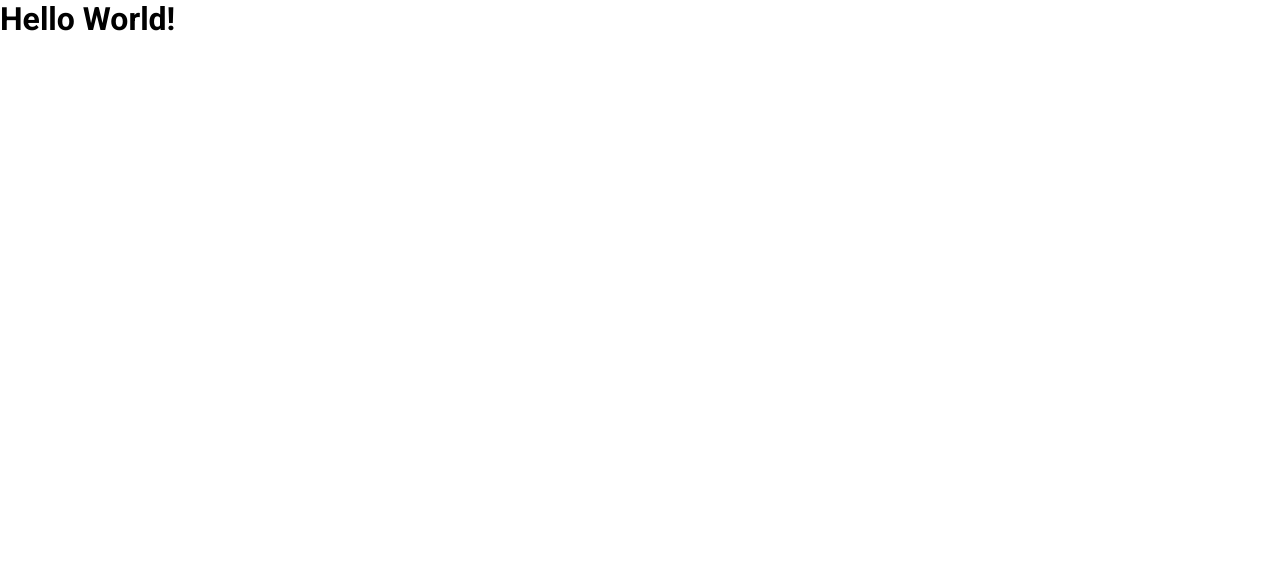
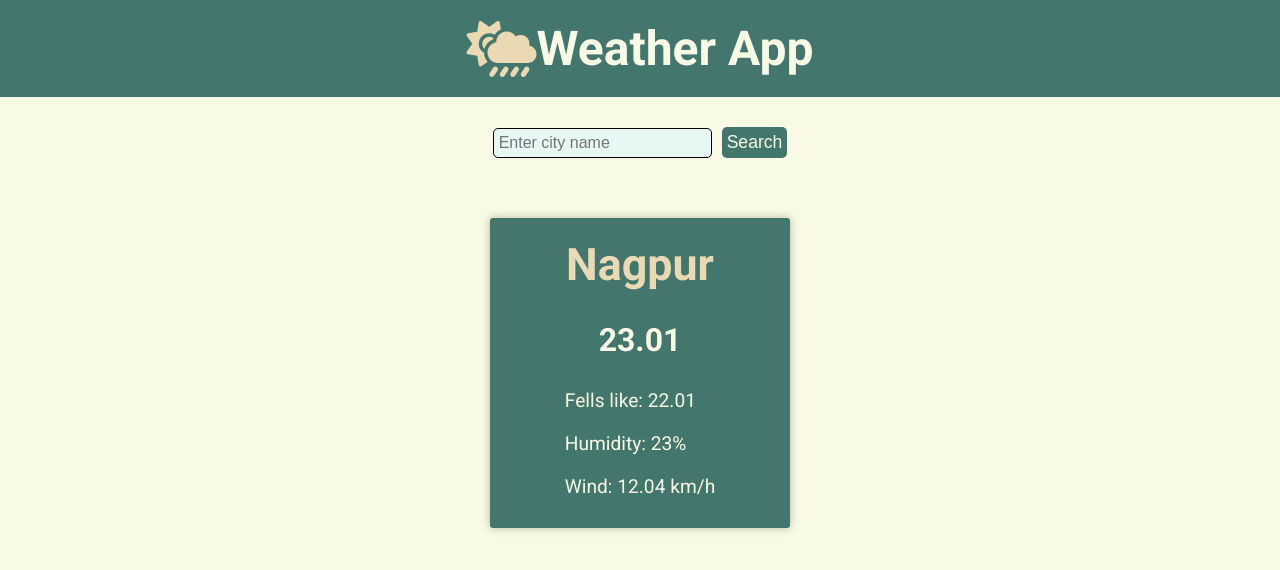
Before and after one commit to mr-Bones3108/weather-app-project, a plain HTML site: page index.html in a window 1280 px wide. Drawn offline with Linux system fonts and the light colour scheme.

Commit message:
add sample frontend markup

```diff
--- a/index.html
+++ b/index.html
@@ -4,10 +4,44 @@
     <meta charset="UTF-8">
     <meta name="viewport" content="width=device-width, initial-scale=1.0">
     <link rel="stylesheet" href="style.css">
-    <title>webpack-template</title>
+    <link rel="stylesheet" href="https://cdnjs.cloudflare.com/ajax/libs/font-awesome/6.5.1/css/all.min.css" integrity="sha512-DTOQO9RWCH3ppGqcWaEA1BIZOC6xxalwEsw9c2QQeAIftl+Vegovlnee1c9QX4TctnWMn13TZye+giMm8e2LwA==" crossorigin="anonymous" referrerpolicy="no-referrer" />
+    <title>Weather app</title>
 </head>
 <body>
-    <h1>Hello World!</h1>
+    <div class="container">
+        <div class="header">
+            <div class="logo-head">
+                <i class="fa-solid fa-cloud-sun-rain"></i>
+            </div>
+            <div class="project-name">
+                <h1>Weather App</h1>
+            </div>
+        </div>
+
+        <div class="search-section">
+            <div class="location-name">
+                <input type="text" placeholder="Enter city name">
+            </div>
+            <div class="location-search">
+                <button>Search</button>
+            </div>
+        </div>
+        <div class="card-container">
+            <div class="card-section">
+                <div class="city-name"> <h1>Nagpur</h1></div>
+                <div class="city-temp"><h1>23.01</h1></div>
+                <div class="readings">
+                    <div class="fells-like">Fells like: 22.01</div>
+                    <div class="humidity">Humidity: 23%</div>
+                    <div class="wind">Wind: 12.04 km/h</div>
+                </div>
+
+            </div>
+        </div>
+    </div>
+
+
+
     <script src="main.js"></script>
 </body>
 </html>
--- a/style.css
+++ b/style.css
@@ -4,6 +4,112 @@
   padding: 0;
   box-sizing: border-box;
 }
+
 body {
   font-family: 'Roboto', sans-serif;
 }
+
+:root{
+  --logo-color:#F8FAE5;
+  --logo-head-color:#EBD9B4;
+  --header-bg-color:#43766C;
+}
+
+.container{
+  background-color: var(--logo-color);
+  height: 100vh;
+}
+
+/* header-section  */
+
+.header{
+    background-color: var(--header-bg-color);
+    display: flex;
+    justify-content: center;
+    align-items: center;
+    padding: 20px 0px 20px 0px;
+}
+
+.logo-head i{
+  font-size: 3.5rem;
+  color: var(--logo-head-color)
+}
+
+.project-name{
+  font-size: 1.5rem;
+  color: var(--logo-color);
+}
+
+/* search-section  */
+
+.search-section{
+  display: flex;
+  justify-content: center;
+  align-items: center;
+  gap: 10px;
+  padding: 30px 0px 30px 0px;
+}
+
+.location-name input{
+  padding: 5px;
+  border-radius: 5px;
+  /* border: none; */
+  border: 1px solid black;
+  font-size: 1rem;
+  background-color: #e7f7f4;
+}
+
+.location-search button{
+  padding: 5px;
+  border-radius: 5px;
+  border: none;
+  color: var(--logo-color);
+  background-color: var(--header-bg-color);
+  font-size: 1.1rem;
+}
+
+.location-search button:hover{
+  background-color: #68a89b6a;
+  color: black;
+  cursor: pointer;
+}
+
+
+/* card-section */
+
+.card-container{
+  display: flex;
+  justify-content: center;
+  align-items: center;
+}
+
+.card-section{
+  margin-top: 30px;
+  height: 310px;
+  width: 300px;
+  background-color: var(--header-bg-color);
+  display: flex;
+  flex-direction: column;
+  justify-content:top;
+  align-items: center;
+  border-radius: 3px;
+  box-shadow: 0px 0px 10px rgba(0, 0, 0, 0.258);
+}
+
+.card-section .city-name {
+  font-size: 1.4rem;
+  color: var(--logo-head-color);
+  margin-top: 20px;
+  margin-bottom: 30px;
+}
+
+.city-temp{
+  color: var(--logo-color);
+  margin-bottom: 30px;
+}
+
+.fells-like ,.humidity, .wind{
+  font-size: 1.2rem;
+  color: var(--logo-color);
+  margin-bottom: 20px;
+}
```
